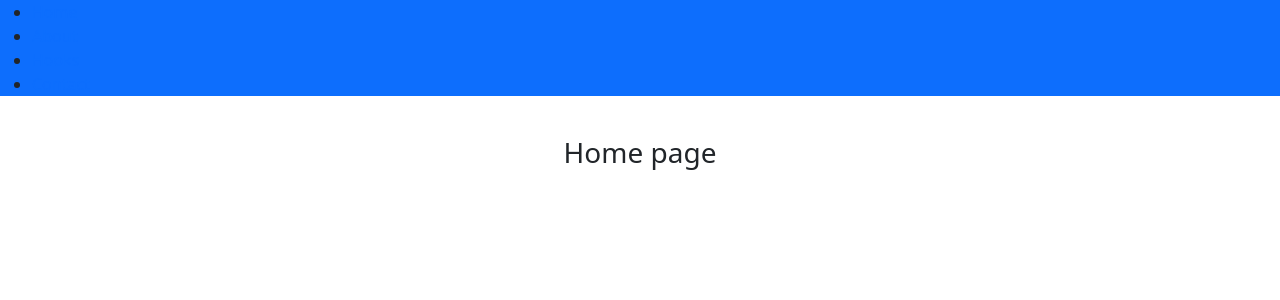
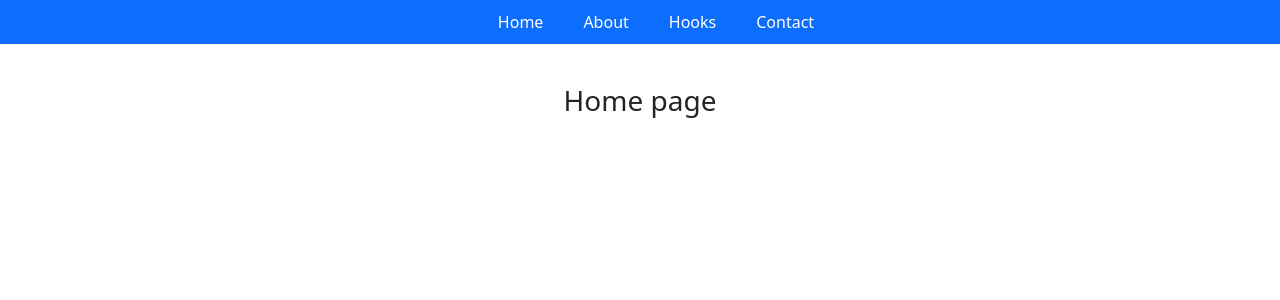
Before and after one commit to Lesley-w19/advancedvue-components, a Vue app: page / in a window 1280 px wide. Shown: the top 300 px of the page. Built offline with nearby package versions, Linux system fonts and the light colour scheme.

Commit message:
Added styling to the components

```diff
--- a/src/assets/styles.scss
+++ b/src/assets/styles.scss
@@ -1,6 +1,67 @@
+$color-black: #000;
+$color-orange: #d45806;
+$color-white: #fff;
 
-*{
-    margin: 0;
-    padding: 0;
-    box-sizing: border-box;
+* {
+  margin: 0;
+  padding: 0;
+  box-sizing: border-box;
 }
+a {
+  text-decoration: none;
+}
+.nav-wrapper {
+  padding: 0 20px;
+  ul {
+    display: flex;
+    align-items: center;
+    justify-content: center;
+    flex-direction: row;
+    list-style: none;
+  }
+  li {
+    padding: 10px 20px;
+  }
+  a {
+    text-decoration: none;
+    color: $color-white;
+    transition: all 0.4s ease-in-out;
+  }
+  a:hover {
+    color: $color-black;
+  }
+}
+.about-wrapper {
+  text-align: center;
+}
+.img-logo {
+  display: flex;
+  align-items: center;
+  justify-content: center;
+  flex-direction: row !important;
+}
+.logo-wrapper {
+  display: flex;
+  align-items: center;
+  justify-content: center;
+  flex-direction: row !important;
+
+  img {
+    width: 300px;
+    height: 200px;
+  }
+}
+.hooks-wrapper {
+  width: 100%;
+  padding: 20px 50px;
+  margin: 10px auto;
+  text-align: center;
+  .btn {
+    margin: 10px 20px;
+  }
+}
+.dynamic-component {
+  width: 70%;
+  margin: 10px auto;
+  padding: 20px auto;
+}
```
